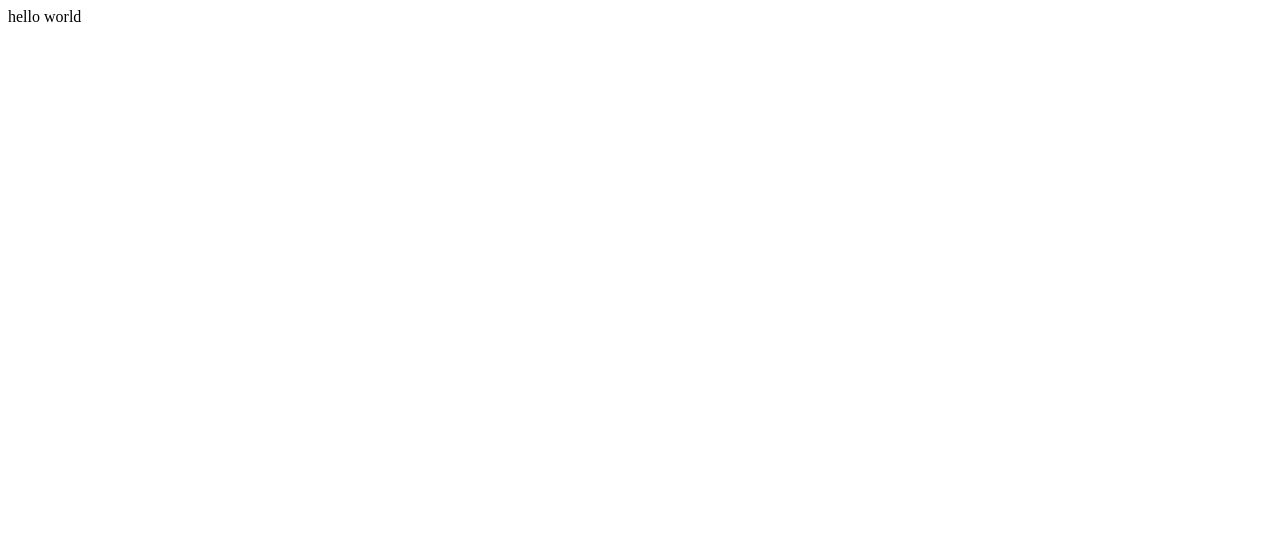
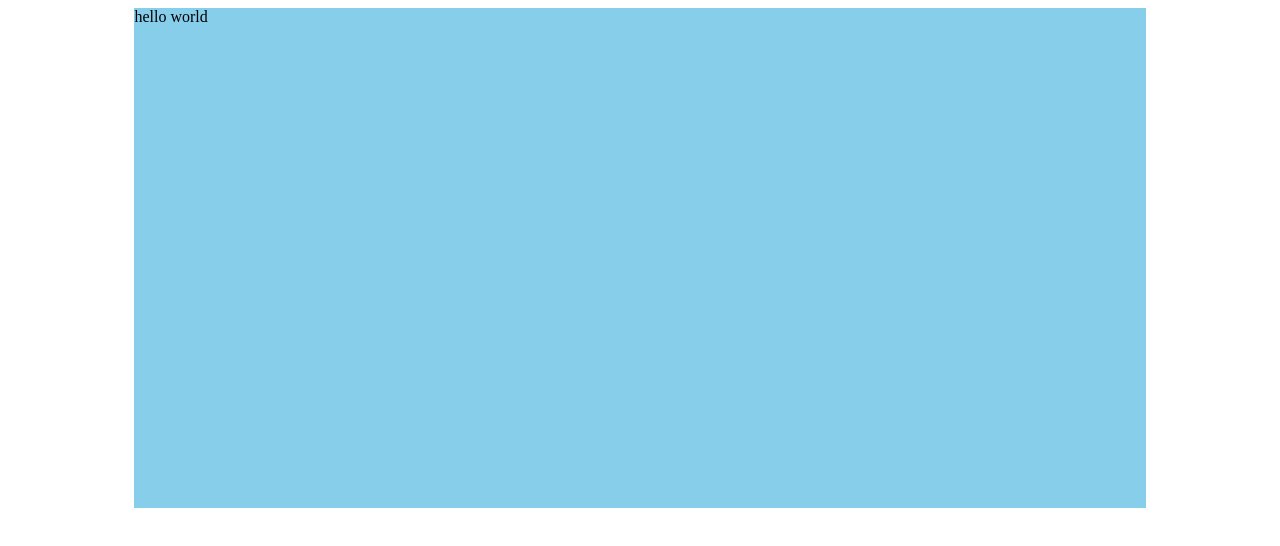
Before and after one commit to xieerduos/test200, a plain HTML site: page index.html in a window 1280 px wide. Drawn offline with Linux system fonts and the light colour scheme.

Commit message:
style: 添加样式

```diff
--- a/index.html
+++ b/index.html
@@ -5,9 +5,17 @@
         <meta name="viewport" content="width=device-width, initial-scale=1.0" />
         <meta http-equiv="X-UA-Compatible" content="ie=edge" />
         <title>test</title>
+        <style type="text/css">
+            #app {
+                width: 80%;
+                height: 500px;
+                background-color: skyblue;
+                margin: 0 auto;
+            }
+        </style>
     </head>
     <body>
-        <div class="app">
+        <div id="app">
             hello world
         </div>
     </body>
```
